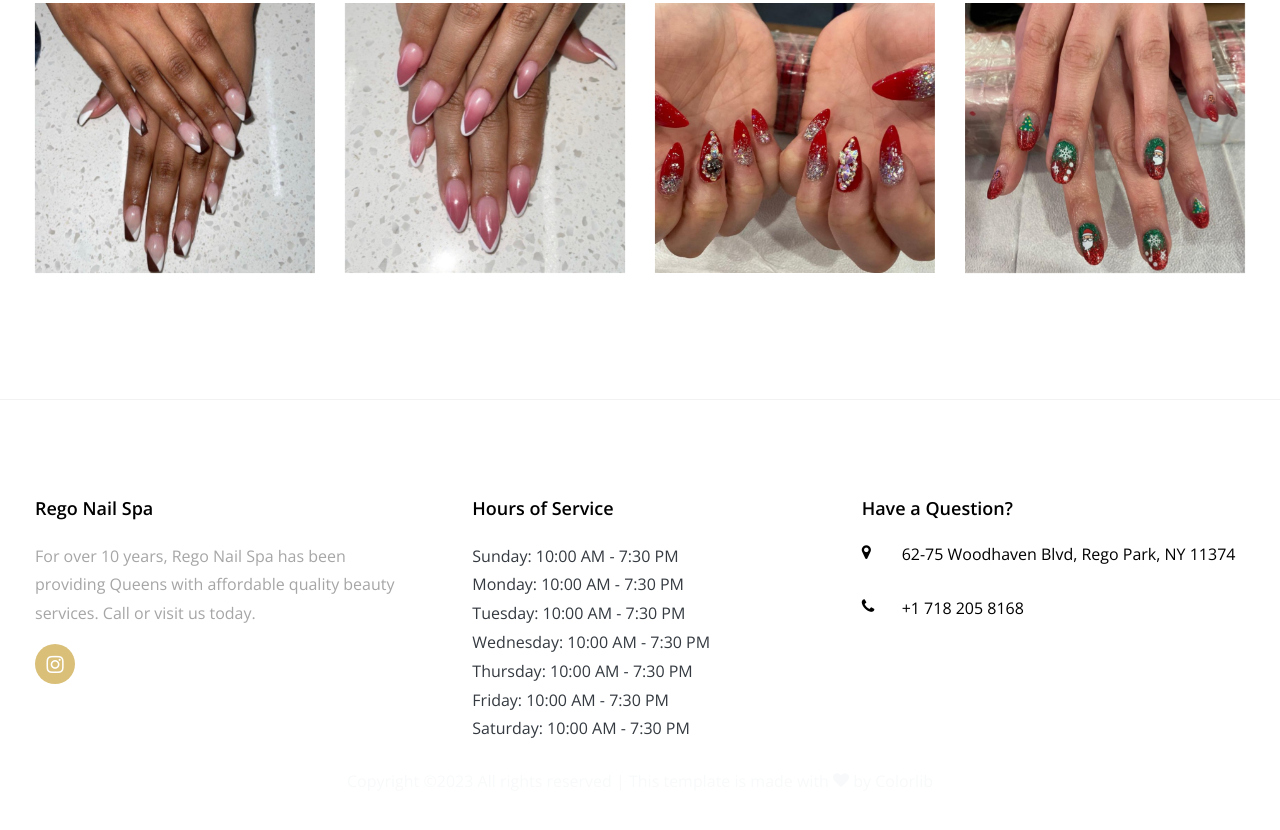
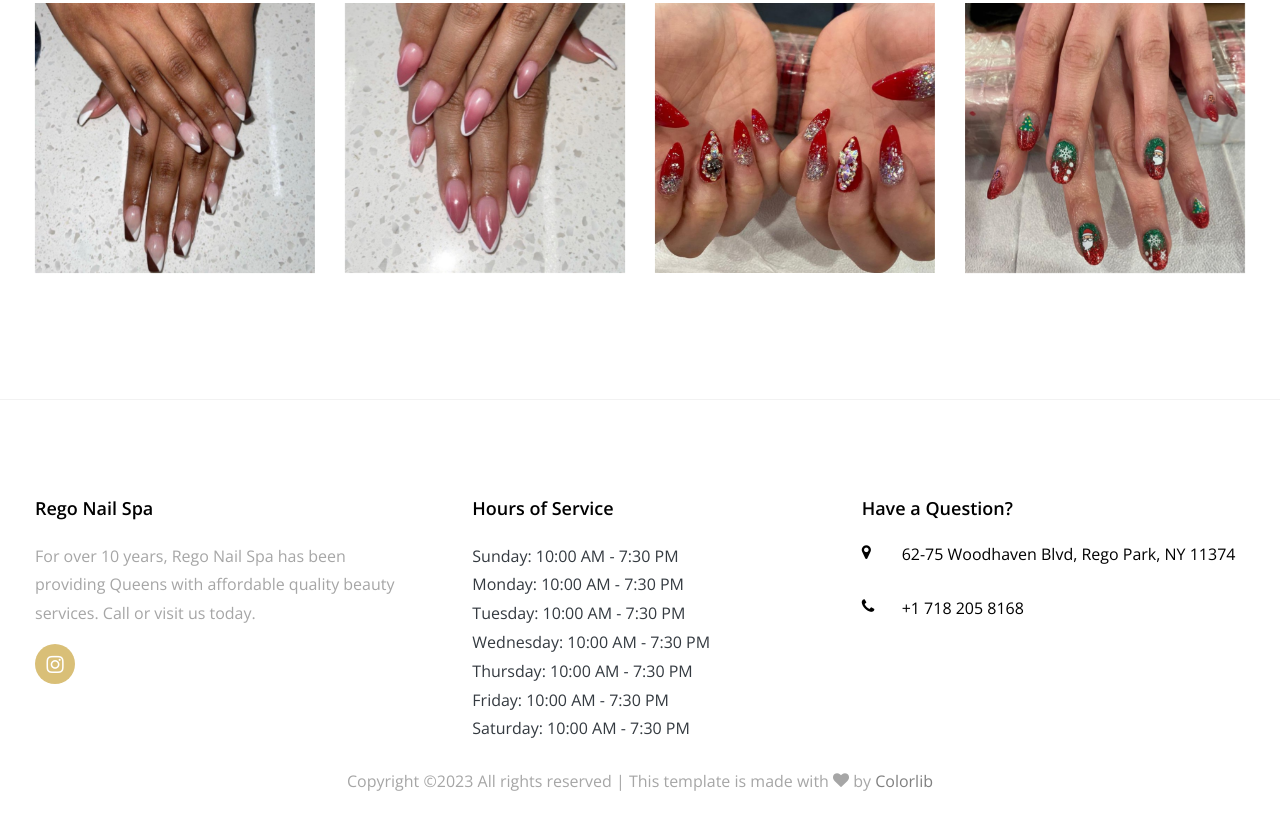
Before and after one commit to aln136/Rego-Nail-Spa, a plain HTML site: page index.html in a window 1280 px wide. Shown: the part 2912-3742 px from the top of the page. Drawn offline with nearby package versions, Linux system fonts and the light colour scheme; some packages are replaced by stand-ins of ours; no server answers; files whose address does not match are found by name.

Commit message:
Fixed bug

```diff
--- a/index.html
+++ b/index.html
@@ -756,14 +756,14 @@
           </div>
         </div>
         <div class="row">
-          <div class="col-md-12 text-center text-light">
+          <div class="col-md-12 text-center">
 
             <p>
               <!-- Link back to Colorlib can't be removed. Template is licensed under CC BY 3.0. -->
               Copyright &copy;<script>
                 document.write(new Date().getFullYear());
 
-              </script> All rights reserved | This template is made with <i class="icon-heart" aria-hidden="true"></i> by <a class="text-light" href="https://colorlib.com" target="_blank">Colorlib</a>
+              </script> All rights reserved | This template is made with <i class="icon-heart" aria-hidden="true"></i> by <a href="https://colorlib.com" target="_blank">Colorlib</a>
               <!-- Link back to Colorlib can't be removed. Template is licensed under CC BY 3.0. -->
             </p>
           </div>
```
